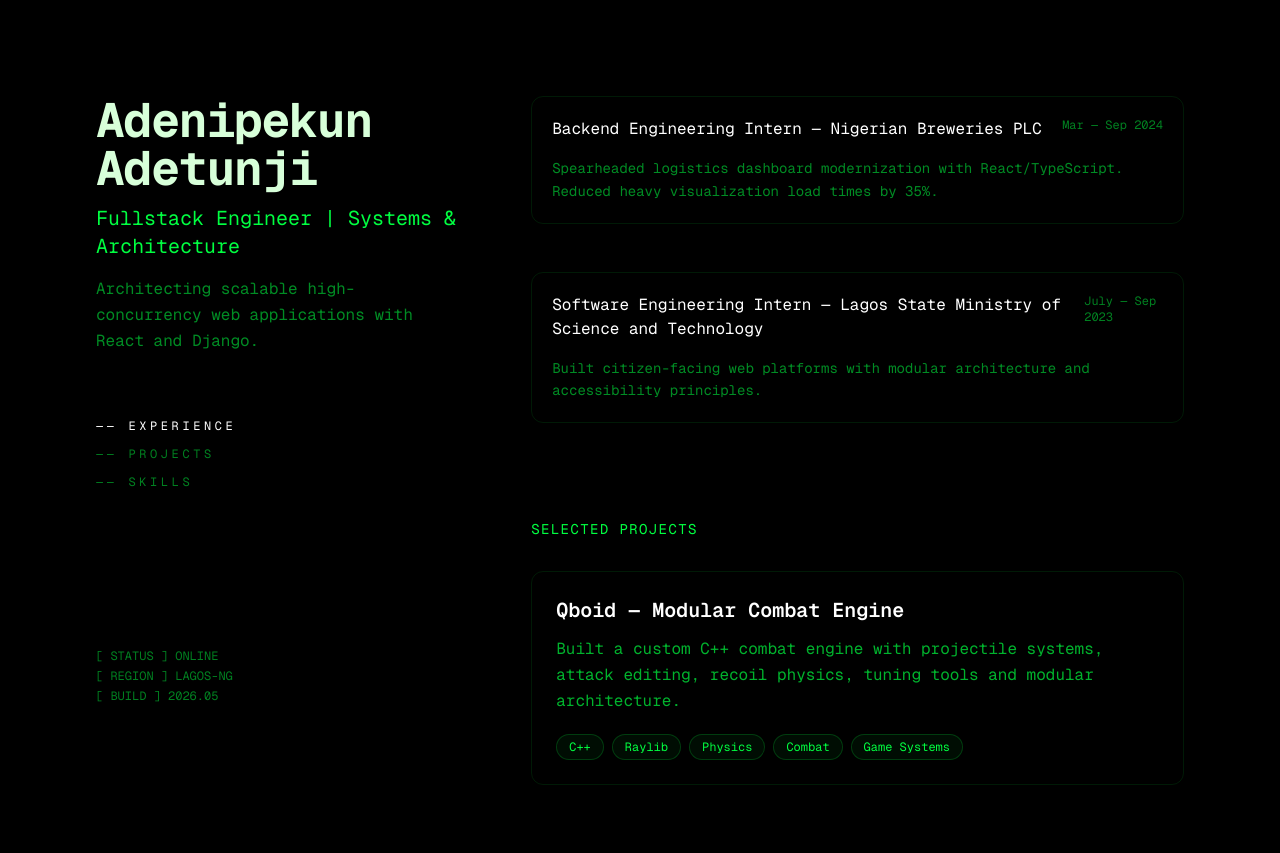
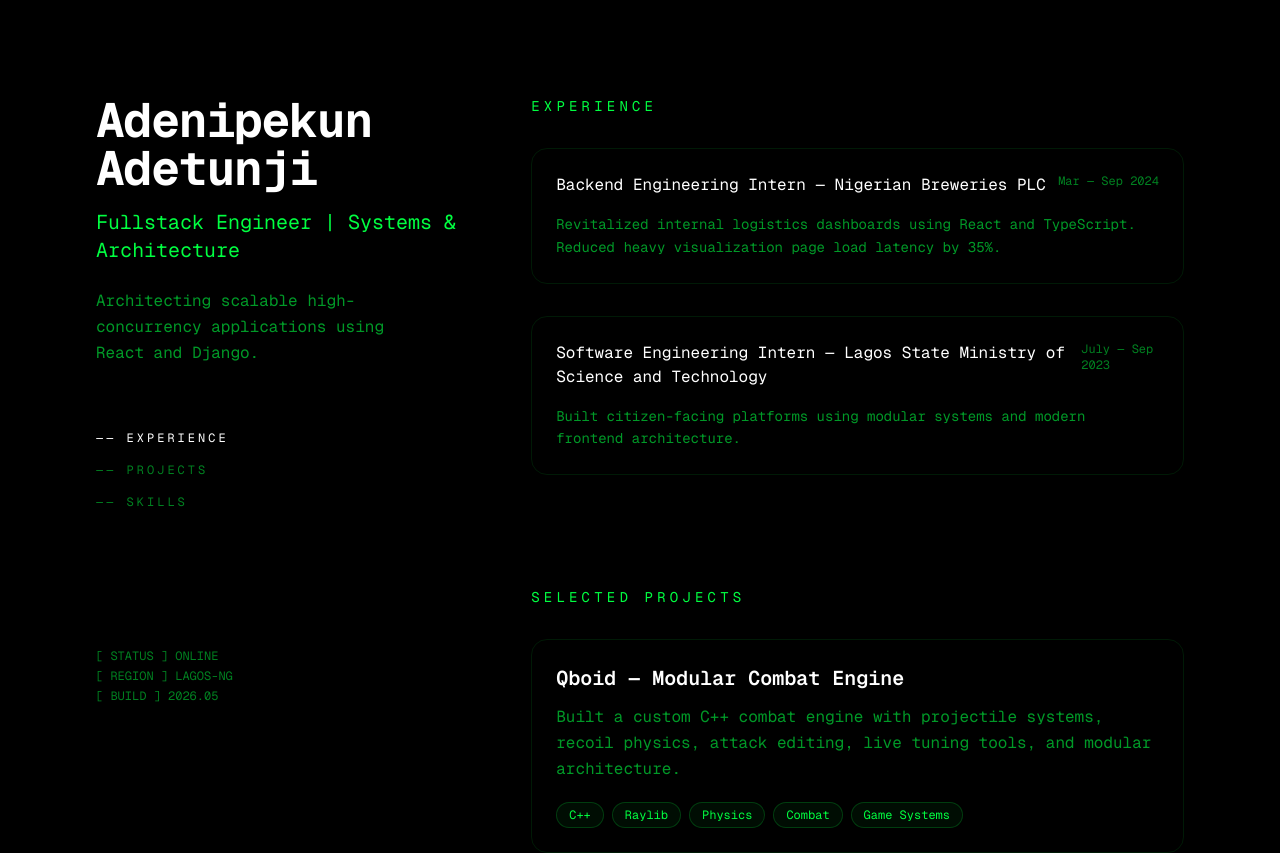
Before and after one commit to GlitchPopPhantom/real-portfolio, a Next.js app: page / in a window 1280 px wide. Shown: the top 853 px of the page. Built offline with nearby package versions, Linux system fonts and the light colour scheme.

Commit message:
will it work this time.tsx

```diff
--- a/app/page.tsx
+++ b/app/page.tsx
@@ -1,10 +1,22 @@
 "use client";
 
-import { useEffect, useState } from "react";
+import React, { useEffect, useState } from "react";
+
+type SkillChipProps = {
+  text: string;
+};
+
+type Experience = {
+  role: string;
+  company: string;
+  date: string;
+  desc: string;
+};
 
 export default function Home() {
-  const [loading, setLoading] = useState(true);
-  const [activeSection, setActiveSection] = useState("experience");
+  const [loading, setLoading] = useState<boolean>(true);
+  const [activeSection, setActiveSection] =
+    useState<string>("experience");
 
   useEffect(() => {
     const timer = setTimeout(() => {
@@ -23,25 +35,35 @@ export default function Home() {
       (entries) => {
         entries.forEach((entry) => {
           if (entry.isIntersecting) {
-            setActiveSection(entry.target.id);
+            setActiveSection(
+              entry.target.id
+            );
           }
         });
       },
       {
-        threshold: 0.4,
+        threshold: 0.35,
       }
     );
 
-    sections.forEach((section) => observer.observe(section));
+    sections.forEach((section) =>
+      observer.observe(section)
+    );
 
-    return () => observer.disconnect();
+    return () => {
+      sections.forEach((section) =>
+        observer.unobserve(section)
+      );
+    };
   }, [loading]);
 
   const handleMouseMove = (
-  e: React.MouseEvent<HTMLDivElement | HTMLAnchorElement>
+    e: React.MouseEvent<
+      HTMLDivElement | HTMLAnchorElement
+    >
   ) => {
-
-  const rect = e.currentTarget.getBoundingClientRect();
+    const rect =
+      e.currentTarget.getBoundingClientRect();
 
     e.currentTarget.style.setProperty(
       "--x",
@@ -52,14 +74,50 @@ export default function Home() {
       "--y",
       `${e.clientY - rect.top}px`
     );
+  };
 
-};
+  const experience: Experience[] = [
+    {
+      role: "Backend Engineering Intern",
+      company: "Nigerian Breweries PLC",
+      date: "Mar — Sep 2024",
+      desc:
+        "Revitalized internal logistics dashboards using React and TypeScript. Reduced heavy visualization page load latency by 35%."
+    },
+
+    {
+      role:
+        "Software Engineering Intern",
+
+      company:
+        "Lagos State Ministry of Science and Technology",
+
+      date:
+        "July — Sep 2023",
+
+      desc:
+        "Built citizen-facing platforms using modular systems and modern frontend architecture."
+    }
+  ];
+
+  const skills = [
+    "React",
+    "Next.js",
+    "TypeScript",
+    "Django",
+    "Node.js",
+    "Python",
+    "C++",
+    "Tailwind",
+    "WebSockets",
+    "Raylib"
+  ];
 
   if (loading) {
     return (
-      <div className="h-screen bg-black flex items-center justify-center font-mono text-[#00FF41]">
+      <div className="h-screen bg-black flex items-center justify-center font-mono">
 
-        <div className="text-2xl flex items-center">
+        <div className="text-[#00FF41] text-2xl flex">
 
           Loading...
 
@@ -90,44 +148,71 @@ export default function Home() {
       "
       />
 
-      <div className="max-w-screen-xl mx-auto px-6 md:px-12 lg:px-24 flex flex-col lg:flex-row min-h-screen bg-black font-mono text-[#00FF41] scroll-smooth">
+      <div className="bg-black text-[#00FF41] font-mono min-h-screen">
+
+        <div className="max-w-screen-xl mx-auto px-6 md:px-12 lg:px-24 flex flex-col lg:flex-row">
 
           {/* LEFT */}
 
-        <header className="lg:sticky lg:top-0 lg:flex lg:max-h-screen lg:w-[40%] lg:flex-col lg:justify-between lg:py-24">
-
+          <header
+            className="
+            lg:w-[40%]
+            lg:sticky
+            lg:top-0
+            lg:h-screen
+            lg:flex
+            lg:flex-col
+            lg:justify-between
+            py-24
+          "
+          >
             <div>
 
-            <h1 className="text-[#d7ffd9] text-4xl font-bold tracking-tight sm:text-5xl">
+              <h1 className="text-white text-5xl font-bold tracking-tight">
+
                 Adenipekun Adetunji
+
               </h1>
 
-            <h2 className="mt-3 text-lg sm:text-xl">
-              Fullstack Engineer | Systems & Architecture
+              <h2 className="mt-4 text-xl">
+
+                Fullstack Engineer |
+                Systems & Architecture
+
               </h2>
 
-            <p className="mt-4 max-w-xs leading-relaxed text-[#00FF41]/55">
-              Architecting scalable high-concurrency web
-              applications with React and Django.
+              <p className="mt-6 max-w-xs text-[#00FF41]/60 leading-relaxed">
+
+                Architecting scalable
+                high-concurrency applications
+                using React and Django.
+
               </p>
+
 
               <nav className="hidden lg:block mt-16">
 
-              <ul className="space-y-3 uppercase text-xs tracking-[0.3em]">
+                <ul className="space-y-4 uppercase tracking-[0.25em] text-xs">
 
                   {[
                     "experience",
                     "projects",
                     "skills"
-                ].map((section)=>(
-                  <li key={section}>
+                  ].map(
+                    (section) => (
+                      <li
+                        key={
+                          section
+                        }
+                      >
                         <a
                           href={`#${section}`}
                           className={`
                           transition-all
                           duration-300
                           ${
-                        activeSection===section
+                            activeSection ===
+                            section
                               ? "text-white"
                               : "opacity-50 hover:opacity-100"
                           }
@@ -136,7 +221,8 @@ export default function Home() {
                           —— {section}
                         </a>
                       </li>
-                ))}
+                    )
+                  )}
 
                 </ul>
 
@@ -144,11 +230,19 @@ export default function Home() {
 
             </div>
 
-          <div className="mt-8 text-xs opacity-50 space-y-1">
+            <div className="text-xs opacity-50 space-y-1">
 
-            <p>[ STATUS ] ONLINE</p>
-            <p>[ REGION ] LAGOS-NG</p>
-            <p>[ BUILD ] 2026.05</p>
+              <p>
+                [ STATUS ] ONLINE
+              </p>
+
+              <p>
+                [ REGION ] LAGOS-NG
+              </p>
+
+              <p>
+                [ BUILD ] 2026.05
+              </p>
 
             </div>
 
@@ -157,52 +251,50 @@ export default function Home() {
 
           {/* RIGHT */}
 
-        <main className="lg:w-[60%] lg:py-24 max-w-3xl">
+          <main
+            className="
+            lg:w-[60%]
+            py-24
+            max-w-3xl
+          "
+          >
 
             <section
               id="experience"
-            className="mb-24 scroll-mt-20"
+              className="mb-28 scroll-mt-20"
             >
 
-            <h3 className="uppercase tracking-widest text-sm font-bold mb-8 lg:hidden">
+              <h3 className="uppercase text-sm tracking-[0.3em] mb-8">
+
                 Experience
+
               </h3>
 
 
-            {[
-              {
-                role:"Backend Engineering Intern",
-                company:"Nigerian Breweries PLC",
-                date:"Mar — Sep 2024",
-                desc:"Spearheaded logistics dashboard modernization with React/TypeScript. Reduced heavy visualization load times by 35%."
-              },
-              {
-                role:"Software Engineering Intern",
-                company:"Lagos State Ministry of Science and Technology",
-                date:"July — Sep 2023",
-                desc:"Built citizen-facing web platforms with modular architecture and accessibility principles."
-              }
+              {experience.map(
+                (job) => (
 
-            ].map((job)=>(
                   <div
                     key={job.role}
-                onMouseMove={handleMouseMove}
+                    onMouseMove={
+                      handleMouseMove
+                    }
                     style={{
                       background:
                         "radial-gradient(600px circle at var(--x) var(--y), rgba(0,255,65,.08), transparent 40%)"
                     }}
                     className="
-                mb-12
-                p-5
-                rounded-xl
+                    mb-8
+                    p-6
+                    rounded-2xl
                     border
                     border-[#00FF41]/10
+                    hover:border-[#00FF41]/30
                     transition-all
-                hover:border-[#00FF41]/30
                   "
                   >
 
-                <div className="flex justify-between flex-col sm:flex-row">
+                    <div className="flex flex-col sm:flex-row justify-between">
 
                       <h4 className="text-white">
 
@@ -213,19 +305,22 @@ export default function Home() {
                       </h4>
 
                       <span className="opacity-50 text-xs">
+
                         {job.date}
+
                       </span>
 
                     </div>
 
-                <p className="mt-4 text-sm text-[#00FF41]/55 leading-relaxed">
+                    <p className="mt-4 text-[#00FF41]/60 text-sm leading-relaxed">
 
                       {job.desc}
 
                     </p>
 
                   </div>
-            ))}
+                )
+              )}
 
             </section>
 
@@ -233,19 +328,23 @@ export default function Home() {
 
             <section
               id="projects"
-            className="mb-24 scroll-mt-20"
+              className="mb-28 scroll-mt-20"
             >
 
-            <h3 className="uppercase tracking-widest text-sm mb-8">
+              <h3 className="uppercase text-sm tracking-[0.3em] mb-8">
+
                 Selected Projects
+
               </h3>
 
 
               <a
                 href="https://github.com/GlitchPopPhantom/Qboid"
                 target="_blank"
-              rel="noreferrer"
-              onMouseMove={handleMouseMove}
+                rel="noopener noreferrer"
+                onMouseMove={
+                  handleMouseMove
+                }
                 style={{
                   background:
                     "radial-gradient(600px circle at var(--x) var(--y), rgba(0,255,65,.08), transparent 40%)"
@@ -253,27 +352,34 @@ export default function Home() {
                 className="
                 block
                 p-6
-              mb-12
-              rounded-xl
+                rounded-2xl
                 border
                 border-[#00FF41]/10
                 bg-[#00FF41]/[0.02]
                 hover:border-[#00FF41]
                 hover:scale-[1.02]
                 transition-all
+                duration-300
               "
               >
 
-              <h4 className="text-xl font-semibold text-white mb-3">
-                Qboid — Modular Combat Engine
+                <h4 className="text-xl text-white font-semibold mb-3">
+
+                  Qboid —
+                  Modular Combat Engine
+
                 </h4>
 
-              <p className="opacity-70 leading-relaxed mb-5">
+                <p className="text-[#00FF41]/60 mb-5 leading-relaxed">
 
-                Built a custom C++ combat engine with
-                projectile systems, attack editing,
-                recoil physics, tuning tools and
-                modular architecture.
+                  Built a custom C++
+                  combat engine with
+                  projectile systems,
+                  recoil physics,
+                  attack editing,
+                  live tuning tools,
+                  and modular
+                  architecture.
 
                 </p>
 
@@ -285,14 +391,20 @@ export default function Home() {
                     "Physics",
                     "Combat",
                     "Game Systems"
-                ].map(skill=>(
-
+                  ].map(
+                    (
+                      skill
+                    ) => (
                       <SkillChip
-                    key={skill}
-                    text={skill}
+                        key={
+                          skill
+                        }
+                        text={
+                          skill
+                        }
                       />
-
-                ))}
+                    )
+                  )}
 
                 </div>
 
@@ -301,36 +413,32 @@ export default function Home() {
             </section>
 
 
+
             <section
               id="skills"
               className="scroll-mt-20"
             >
 
-            <h3 className="uppercase tracking-widest text-sm mb-8">
+              <h3 className="uppercase text-sm tracking-[0.3em] mb-8">
+
                 Technical Skills
+
               </h3>
 
               <div className="flex flex-wrap gap-3">
 
-              {[
-                "React",
-                "Next.js",
-                "TypeScript",
-                "Django",
-                "Node",
-                "C++",
-                "Python",
-                "WebSockets",
-                "Raylib",
-                "Tailwind"
-              ].map(skill=>(
-
+                {skills.map(
+                  (skill) => (
                     <SkillChip
-                  key={skill}
-                  text={skill}
+                      key={
+                        skill
+                      }
+                      text={
+                        skill
+                      }
                     />
-
-              ))}
+                  )
+                )}
 
               </div>
 
@@ -339,14 +447,16 @@ export default function Home() {
           </main>
 
         </div>
+
+      </div>
     </>
   );
 }
 
-function SkillChip({text}) {
-
+function SkillChip({
+  text
+}: SkillChipProps) {
   return (
-
     <span
       className="
       px-3
@@ -360,6 +470,5 @@ function SkillChip({text}) {
     >
       {text}
     </span>
-
   );
 }
```
Lines whose indentation alone changed are shown as unchanged.
